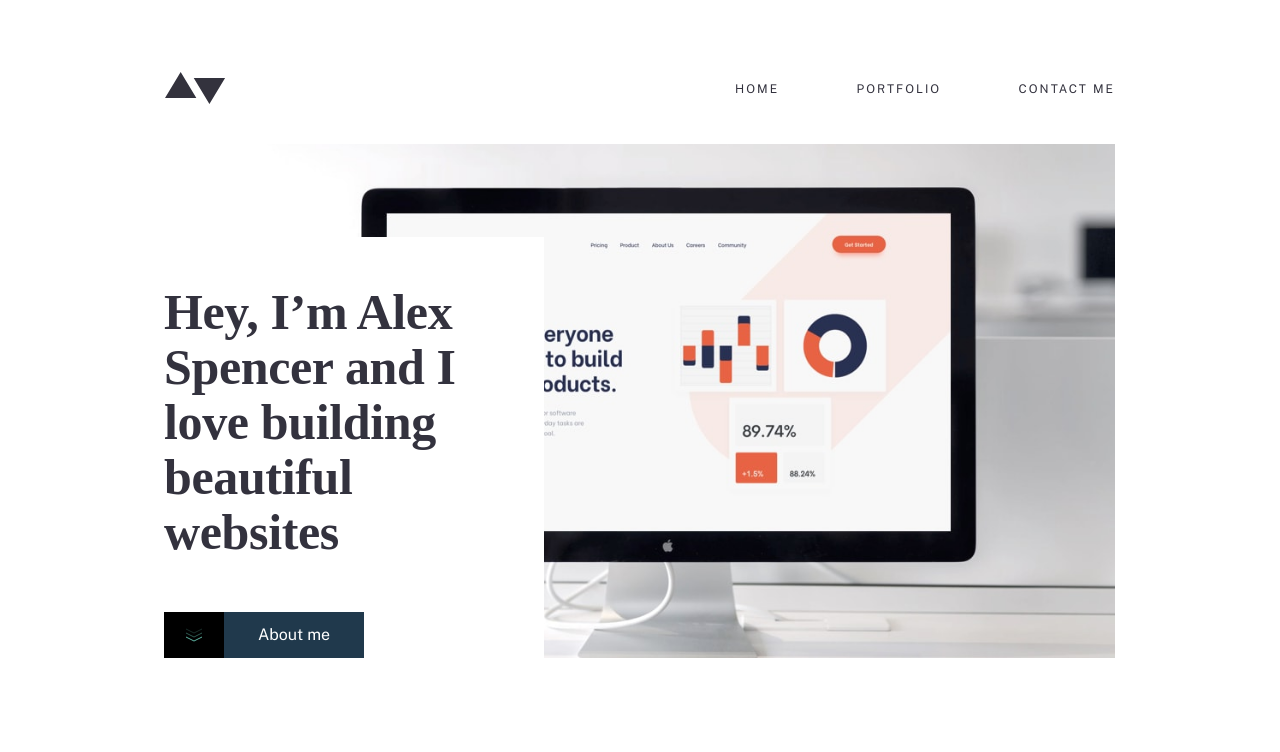
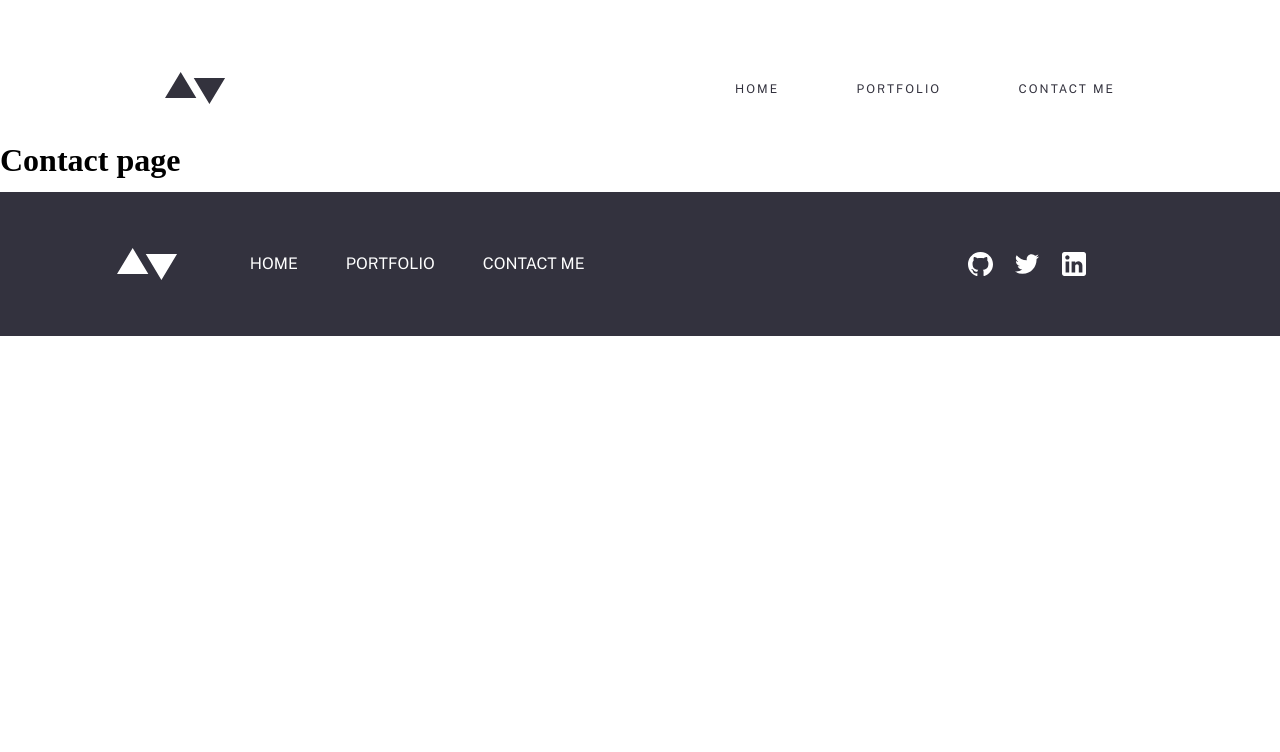
Before and after one commit to ChamuMutezva/minimalist-portfolio-website, a React (Create React App) app: page /ContactPage in a window 1280 px wide. Shown: the top 752 px of the page. Built offline with nearby package versions, Linux system fonts and the light colour scheme; a web font is replaced by a local one.

Commit message:
feat: react router-dom setup complete

```diff
--- a/package.json
+++ b/package.json
@@ -8,6 +8,7 @@
     "@testing-library/user-event": "^12.1.10",
     "react": "^17.0.2",
     "react-dom": "^17.0.2",
+    "react-router-dom": "^5.3.0",
     "react-scripts": "4.0.3",
     "web-vitals": "^1.0.1"
   },
--- a/src/App.js
+++ b/src/App.js
@@ -1,13 +1,30 @@
+import { BrowserRouter as Router, Switch, Route } from 'react-router-dom';
 import './Sass/App.scss';
 //import Button from './Components/Button';
 import Header from './Components/Header';
+import Footer from './Layouts/Footer';
 import HomePage from './Pages/HomePage';
+import PortfolioPage from './Pages/PortfolioPage';
+import ContactPage from './Pages/ContactPage';
 
 function App() {
   return (
     <div className="App">
-      <Header />
-      <HomePage />
+      <Router>
+        <Header />
+        <Switch>
+          <Route exact path="/">
+            <HomePage />
+          </Route>
+          <Route path="/PortfolioPage">
+            <PortfolioPage />
+          </Route>
+          <Route path="/ContactPage">
+            <ContactPage />
+          </Route>
+        </Switch>
+        <Footer />
+      </Router>
     </div>
   );
 }
--- a/src/Components/Header.js
+++ b/src/Components/Header.js
@@ -1,4 +1,5 @@
 import { useState } from 'react'
+import { Link } from 'react-router-dom'
 import Logo from '../images/logo.svg'
 import Hamburger from '../images/icons/hamburger.svg'
 import Close from '../images/icons/close.svg'
@@ -49,9 +50,9 @@ const Header = () => {
                 {/*Modal and navigation list items*/}
                 <div className={`modal__container ${menu ? "hide__modal" : ""}`}>
                     <ul className="nav__list__items">
-                        <li className="nav__list__item"><a className="nav--item" href="/">Home</a></li>
-                        <li className="nav__list__item"><a className="nav--item" href="/">Portfolio</a></li>
-                        <li className="nav__list__item"><a className="nav--item" href="/">Contact me</a></li>
+                        <li className="nav__list__item"><Link to="/" className="nav--item">Home</Link></li>
+                        <li className="nav__list__item"><Link to="/Portfolio" className="nav--item" href="/">Portfolio</Link></li>
+                        <li className="nav__list__item"><Link to="/ContactPage" className="nav--item" href="/">Contact me</Link></li>
                     </ul>
                 </div>
             </nav>
--- /dev/null
+++ b/src/Pages/ContactPage.js
@@ -0,0 +1,6 @@
+const ContactPage = () => {
+    return (
+        <h1>Contact page</h1>
+    )
+}
+export default ContactPage
--- a/src/Pages/HomePage.js
+++ b/src/Pages/HomePage.js
@@ -1,13 +1,11 @@
 import HomeMain from "../Layouts/HomeMain"
 import Aside from "../Layouts/Aside"
-import Footer from "../Layouts/Footer"
 const HomePage = () => {
     return (
-        <div>
+        <>
             <HomeMain />
             <Aside />
-            <Footer />
-        </div>
+        </>
     )
 }
 export default HomePage
--- /dev/null
+++ b/src/Pages/PortfolioPage.js
@@ -0,0 +1,8 @@
+const PortfolioPage = () => {
+    return(
+        <main>
+            <h1>portfolio page</h1>
+        </main>
+    )
+}
+export default PortfolioPage
```
Also changed, not shown: 2 other files (tests, documents, lock files or other folders).
